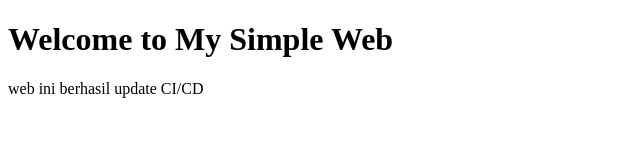
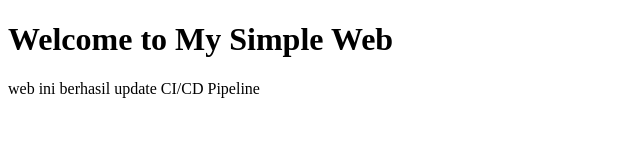
Before and after one commit to pujosn/web-html, a plain HTML site: page index.html in a window 1280 px wide. Shown: the full height of the page, 0-640 px from the left. Drawn offline with Linux system fonts and the light colour scheme.

Commit message:
update version

```diff
--- a/index.html
+++ b/index.html
@@ -7,6 +7,6 @@
 </head>
 <body>
     <h1>Welcome to My Simple Web</h1>
-    <p>web ini berhasil update CI/CD </p>
+    <p>web ini berhasil update CI/CD Pipeline</p>
 </body>
 </html>
```
